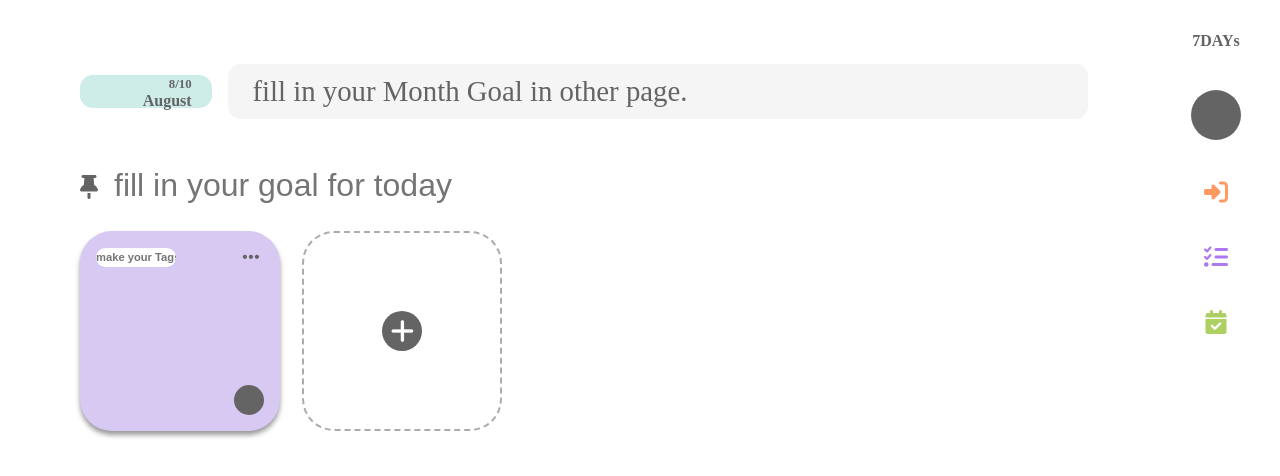
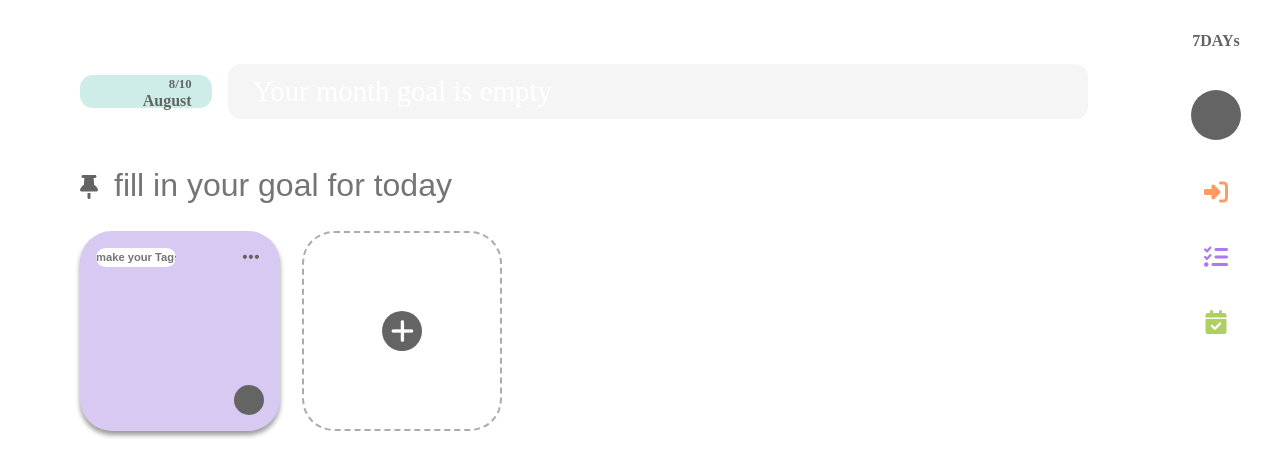
Before and after one commit to JoeunNAL/todo-good-job, a React (Create React App) app: page / in a window 1280 px wide. Shown: the top 476 px of the page. Built offline with nearby package versions, Linux system fonts and the light colour scheme; no server answers.

Commit message:
fix: 오늘의 목표 페이지에서 월별 목표 조회 오류 수정

```diff
--- a/src/components/Daily.js
+++ b/src/components/Daily.js
@@ -68,8 +68,9 @@ const AddBtn = styled.button`
 let idNum = 3;
 
 const Daily = () => {
+  const date = new Date();
   const task = { id: idNum, tag: "", task: "" };
-  console.log(task);
+  // console.log(task);
   const [todos, setTodos] = useState([task]);
   const [todayGoal, setTodayGoal] = useState("");
   const [serverData, setServerData] = useState([]);
@@ -93,7 +94,7 @@ const Daily = () => {
   const handleAdd = () => {
     idNum++;
     setTodos([...serverData.tasks, task]);
-    console.log(todos)
+    console.log(todos);
     // fetch("http://localhost:3001/todayGoal/1/", {
     //   method: "PATCH",
     //   headers: {
@@ -110,7 +111,7 @@ const Daily = () => {
 
   return (
     <Main>
-      <GoalReminder />
+      <GoalReminder date={date} />
       <DailyGoalContainer>
         <SetToday>
           <i className="fa-solid fa-thumbtack"></i>
--- a/src/components/GoalReminder.js
+++ b/src/components/GoalReminder.js
@@ -20,6 +20,11 @@ const Section = styled.section`
     /* height: ; */
     padding: 0.7rem 1.5rem;
     font-size: 1.8rem;
+  }
+  .emptyed {
+    color: white;
+    /* text-shadow: -.5px 0 var(--mid-grey), 0 1px var(--mid-grey),
+      1px 0 var(--mid-grey), 0 -.5px var(--mid-grey); */
   }
   .localDate {
     /* color: var(--font-orange); */
@@ -65,28 +70,23 @@ const ColumDiv = styled.div`
   }
 `;
 
-const GoalReminder = () => {
-  const date = new Date();
+const GoalReminder = ({ date }) => {
+  const [reminder, setRemider] = useState("");
   const localMonth = date.toLocaleString("en-US", { month: "long" });
   const localYear = date.toLocaleDateString().slice(0, 4);
   const localDate = date.toLocaleDateString().slice(9, 11);
-  // console.log("GoalReminder에 있는", date.toLocaleDateString()); // 2022. 8. 17.
-  const [beforeReq, setBeforReq] = useState(true);
-  let monthGoals;
   useEffect(() => {
     fetch("http://localhost:3001/monthGoals", {
       method: "GET",
     })
       .then((res) => res.json())
       .then((monthDatas) => {
-        monthGoals = monthDatas;
-        // setBeforReq(false);
-        console.log("리멤버컴포넌트", monthGoals[date.getMonth()].monthlyGoal);
+        setRemider(monthDatas[date.getMonth()].monthlyGoal);
       })
-      .then(() => {
-        setBeforReq(false);
+      .catch((e) => {
+        throw new Error(e);
       });
-  }, [monthGoals]);
+  }, []);
 
   return (
     <Section>
@@ -97,9 +97,8 @@ const GoalReminder = () => {
         </ColumDiv>
         <div className="localDate">{localDate}</div>
       </DateContainer>
-      <div className="reminder">
-        fill in your Month Goal in other page.
-        {/* {beforeReq ? "설정해주세요" : monthGoals[date.getMonth()].monthlyGoal} */}
+      <div className={reminder === "" ? "reminder emptyed" : "reminder"}>
+        {reminder === "" ? "Your month goal is empty" : reminder}
       </div>
     </Section>
   );
```
